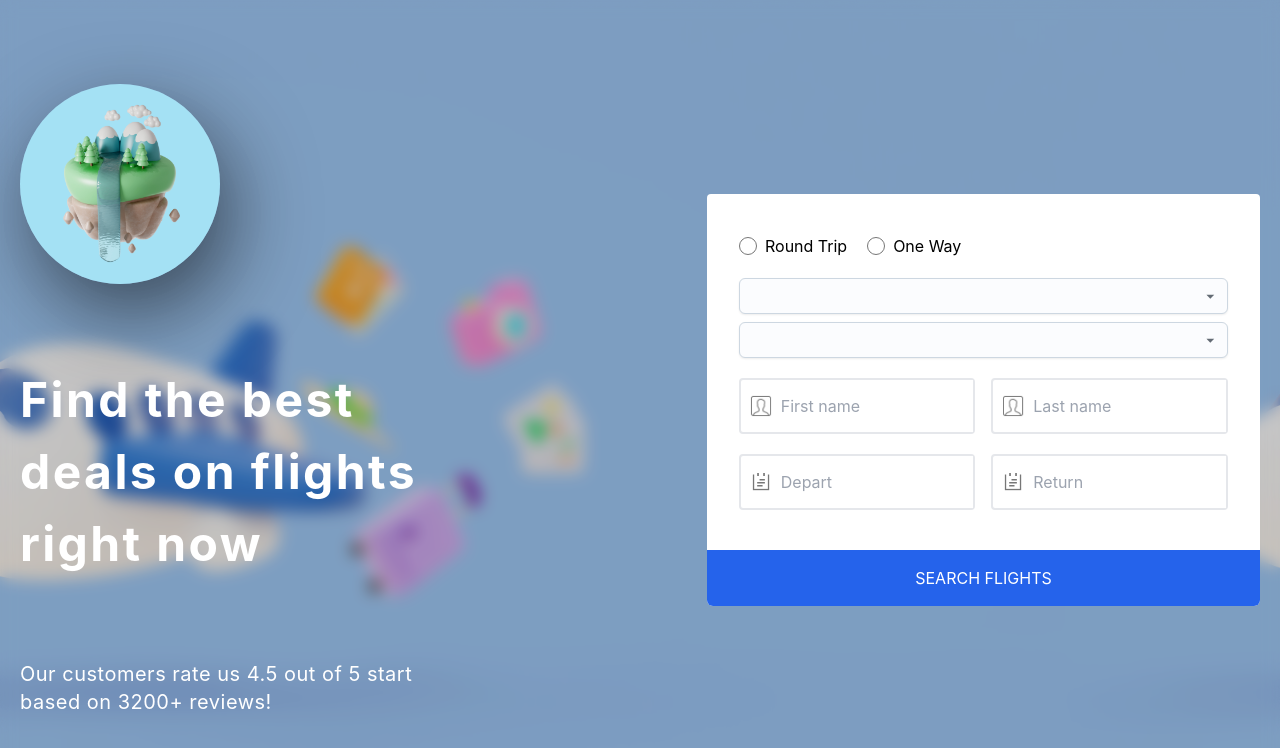
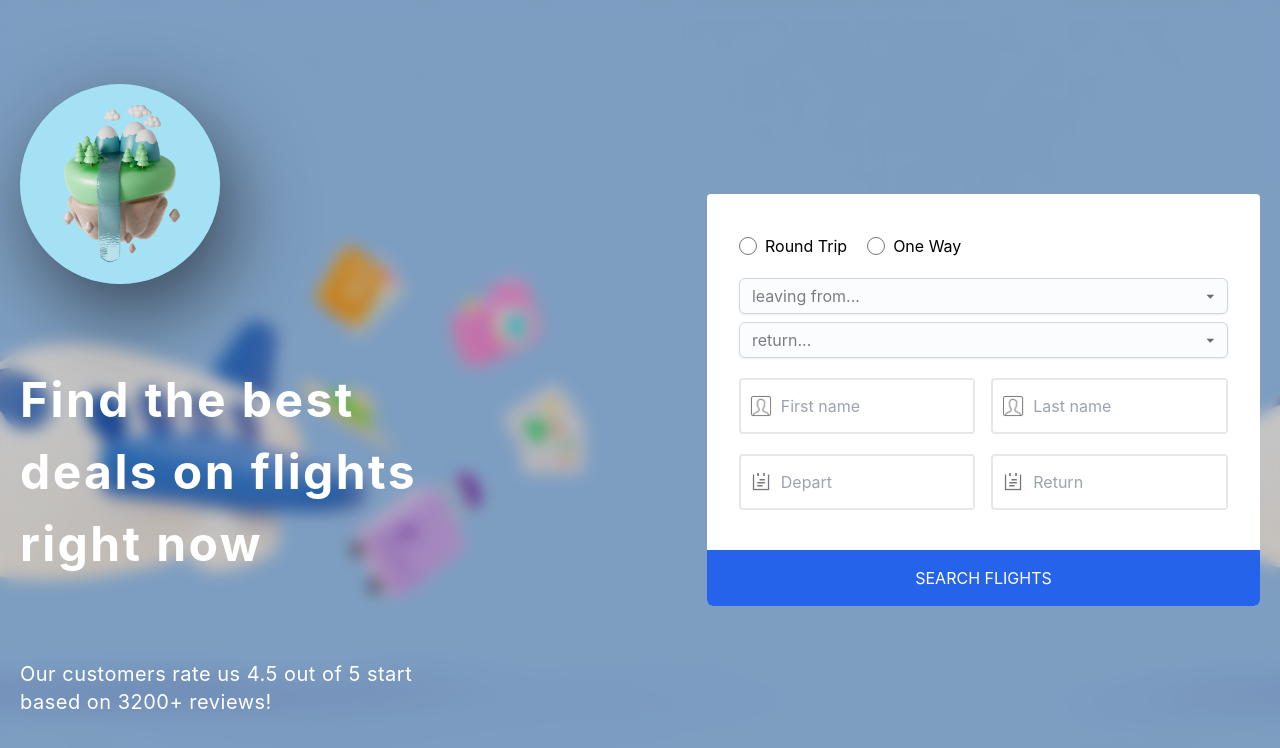
Before and after one commit to ghasemizade/React-pop, a React (Create React App) app in the folder tisell/: page / in a window 1280 px wide. Shown: the top 748 px of the page. Built offline with nearby package versions, Linux system fonts and the light colour scheme.

Commit message:
update auto complete

```diff
--- a/tisell/src/components/Book.js
+++ b/tisell/src/components/Book.js
@@ -26,12 +26,14 @@ export default function Book() {
                 "w-full",
                 "px-8 mt-5"
             )}>
-                <Autocomplete options={Provinces.map(name => name.name)} />
+                <Autocomplete options={Provinces.map(name => name.name)}
+                    placeholder="leaving from..."/>
                 <div className={clsx(
                     "gap",
                     "my-2"
                 )}></div>
-                <Autocomplete options={Provinces.map(name => name.name)} />
+                <Autocomplete options={Provinces.map(name => name.name)}
+                    placeholder="return..."/>
             </div>
             <div className={clsx(
                 "flex justify-center items-center",
```
